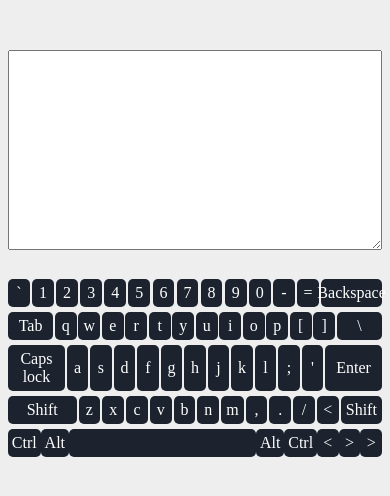
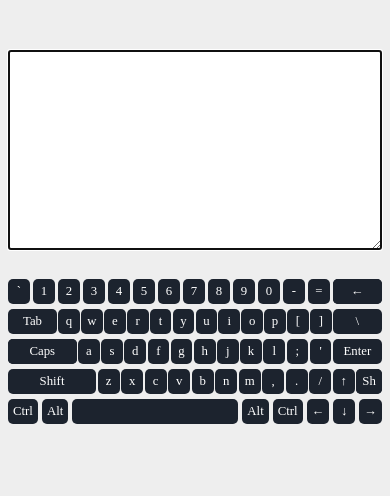
Before and after one commit to Nij4life/virtual-keyboard, a plain HTML site: page index.html in a window 390 px wide. Drawn offline with Linux system fonts and the light colour scheme.

Commit message:
feat: fix and add a lot of functions

```diff
--- a/assets/abstracts/languages.js
+++ b/assets/abstracts/languages.js
@@ -51,16 +51,16 @@ const en = {
     'Comma': ',',
     'Period': '.',
     'Slash': '/',
-    'ArrowUp': '<',
+    'ArrowUp': '↑',
     'ShiftRight': 'Shift',
     'ControlLeft': 'Ctrl',
     'AltLeft': 'Alt',
     'Space': ' ',
     'AltRight': 'Alt',
     'ControlRight': 'Ctrl',
-    'ArrowLeft': '<',
-    'ArrowDown': '>',
-    'ArrowRight': '>',
+    'ArrowLeft': '←',
+    'ArrowDown': '↓',
+    'ArrowRight': '→',
 };
 
 const ru = {
@@ -116,16 +116,16 @@ const ru = {
     'Comma': 'б',
     'Period': 'ю',
     'Slash': '.',
-    'ArrowUp': '<',
+    'ArrowUp': '↑',
     'ShiftRight': 'Shift',
     'ControlLeft': 'Ctrl',
     'AltLeft': 'Alt',
     'Space': ' ',
     'AltRight': 'Alt',
     'ControlRight': 'Ctrl',
-    'ArrowLeft': '<',
-    'ArrowDown': '>',
-    'ArrowRight': '>',
+    'ArrowLeft': '←',
+    'ArrowDown': '↓',
+    'ArrowRight': '→',
 };
 
 const languages = { en, ru };
--- a/assets/components/keyboard/_keyboard.scss
+++ b/assets/components/keyboard/_keyboard.scss
@@ -1,7 +1,4 @@
-
 .keyboard {
-  // justify-content: space-between;
-  // align-items: center;
   max-width: 820px;
   margin: 0 auto;
   padding: 0;
@@ -35,6 +32,7 @@
     @media screen and (max-width: 650px) {
       min-width: 4vmin;
       min-height: 4vmin;
+      font-size: 0.8rem;
     }
 
     @media screen and (max-width: 500px) {
@@ -42,34 +40,106 @@
       min-height: 3.5vmin;
     }
 
-    @media screen and (max-width: 500px) {
+    @media screen and (max-width: 400px) {
       min-width: 3vmin;
       min-height: 3vmin;
-      & [data-keycode="Backspace"] {
-        content: '&#8592;';
-      }
     }
 
     .keyboard--row:first-child &:last-child {
-      width: 13vmin;
+      width: 15vmin;
+      @media screen and (max-width: 400px) {
+        max-width: 10vmin;
+        font-size: 0.5rem;
+        &::before {
+          position: absolute;
+          top: 0;
+          bottom: 0;
+          left: 0;
+          right: 0;
+          z-index: 5;
+          display: inherit;
+          justify-content: inherit;
+          align-items: inherit;
+          font-size: 0.8rem;
+          background: inherit;
+          border-radius: inherit;
+          content: "←";
+        }
+      }
     }
 
     .keyboard--row:nth-child(2) &:first-child,
     .keyboard--row:nth-child(2) &:last-child {
-      width: 9vmin;
+      width: 10vmin;
     }
 
-    .keyboard--row:nth-child(3) &:first-child,
+    .keyboard--row:nth-child(3) &:first-child {
+      width: 15vmin;
+      @media screen and (max-width: 400px) {
+        font-size: 0.1rem;
+        &::before {
+          position: absolute;
+          top: 0;
+          bottom: 0;
+          left: 0;
+          right: 0;
+          z-index: 5;
+          display: inherit;
+          justify-content: inherit;
+          align-items: inherit;
+          font-size: 0.8rem;
+          background: inherit;
+          border-radius: inherit;
+          content: "Caps";
+        }
+      }
+    }
+
     .keyboard--row:nth-child(3) &:last-child {
-      width: 12vmin;
+      width: 10vmin;
     }
 
     .keyboard--row:nth-child(4) &:first-child {
       width: 15vmin;
+      @media screen and (max-width: 650px) {
+        width: 20vmin;
+      }
+    }
+
+    .keyboard--row:nth-child(4) &:last-child {
+      @media screen and (max-width: 650px) {
+        font-size: 0.5rem;
+        &::before {
+          position: absolute;
+          top: 0;
+          bottom: 0;
+          left: 0;
+          right: 0;
+          z-index: 5;
+          display: inherit;
+          justify-content: inherit;
+          align-items: inherit;
+          font-size: 0.8rem;
+          background: inherit;
+          border-radius: inherit;
+          content: "Sh";
+        }
+      }
     }
 
     .keyboard--row:last-child &:nth-child(3) {
-      width: 50vmin;
+      width: 52vmin;
+      @media screen and (max-width: 650px) {
+        width: 50vmin;
+      }
+
+      @media screen and (max-width: 450px) {
+        width: 45vmin;
+      }
+
+      @media screen and (max-width: 400px) {
+        width: 40vmin;
+      }
     }
   }
 }
--- a/assets/components/keyboard/keyboard.js
+++ b/assets/components/keyboard/keyboard.js
@@ -50,16 +50,24 @@ class Keyboard {
             });
     }
 
-    _toggleActiveClass(e) {
-        if (e.target.classList.contains('keyboard--item')) {
-            const keycode = e.target.dataset.keycode;
+    _setActiveClass({target}) {
+        if (target.classList.contains('keyboard--item')) {
+            const keycode = target.dataset.keycode;
             if (/^CapsLock$/.test(keycode) && this.capsLock) {
-                e.target.classList.toggle('active');
+                target.classList.toggle('active');
             } else {
-                e.target.classList.toggle('active');
+                target.classList.add('active');
             }
         }
+    }
 
+    _removeActiveClass({target}) {
+        if (target.classList.contains('keyboard--item')) {
+            const keycode = target.dataset.keycode;
+            if (!/^CapsLock$/.test(keycode)) {
+                target.classList.remove('active');
+            }
+        }
     }
 
     _useStorage() {
@@ -89,6 +97,12 @@ class Keyboard {
         });
 
         this._lettersUp();
+    }
+
+    _listenerLeave({target, code}) {
+        if (code !== 'ShiftLeft' || code !== 'ShiftRight') {
+            target.addEventListener('mouseleave', e => e.target.classList.remove('active'), {once: true});
+        }
     }
 
     listeners() {
@@ -154,11 +168,12 @@ class Keyboard {
             let indexСarriage = this.textarea.selectionStart;
             let text = this.textarea.value;
 
-            this._toggleActiveClass(e);
+            this._setActiveClass(e);
+            this._listenerLeave(e);
 
             if (e.target.classList.contains('keyboard--item')) {
                 // letter and digit
-                if (key.length < 2) {
+                if (!/^Arrow/.test(keycode) && key.length < 2) {
                     if (e.shiftKey || this.capsLock) {
                         this.textarea.value = [...text.slice(0, indexСarriage), key, ...text.slice(indexСarriage)].join('');
                         this.textarea.selectionEnd = ++indexСarriage;
@@ -174,8 +189,8 @@ class Keyboard {
                     this.textarea.value = [...text.slice(0, indexСarriage), '    ', ...text.slice(indexСarriage)].join('');
                     this.textarea.selectionEnd = indexСarriage + 4;
                 } else if (/^Space$/.test(keycode)) {
-                    this.textarea.value = [...text.slice(0, indexСarriage), ' ', ...text.slice(indexСarriage)].join('');
-                    this.textarea.selectionEnd = ++indexСarriage;
+                    this.textarea.value = [...text.slice(0, indexСarriage-1), ' ', ...text.slice(indexСarriage-1)].join('');
+                    this.textarea.selectionEnd = indexСarriage;
                 } else if (/^Enter$/.test(keycode)) {
                     this.textarea.value = [...text.slice(0, indexСarriage), '\n', ...text.slice(indexСarriage)].join('');
                     this.textarea.selectionEnd = ++indexСarriage;
@@ -189,6 +204,12 @@ class Keyboard {
                     } else {
                         this._lettersDown();
                     }
+                } else if (/^ArrowLeft$/.test(keycode)) {
+                    this.textarea.selectionStart -= 1;
+                    this.textarea.selectionEnd -= 1;
+                } else if (/^ArrowRight$/.test(keycode)) {
+                    this.textarea.selectionEnd += 1;
+                    this.textarea.selectionStart = this.textarea.selectionEnd
                 }
             }
         });
@@ -202,12 +223,11 @@ class Keyboard {
                 this.fill();
             }
 
-            this._toggleActiveClass(e);
+            this._removeActiveClass(e);
             this.textarea.focus();
         });
+
     }
 }
 
-
-
 export default Keyboard;
--- a/index.js
+++ b/index.js
@@ -9,3 +9,5 @@ container.classList.add('container');
 container.append(textarea);
 container.append(virtualKeyboard);
 document.body.append(container);
+
+document.addEventListener('DOMContentLoaded', () => textarea.focus());
```
Also changed, not shown: style.css.
